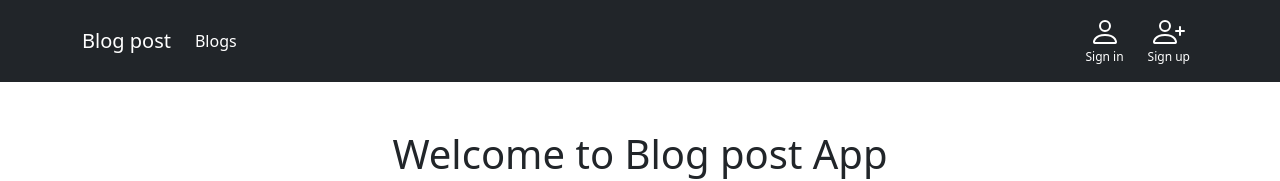
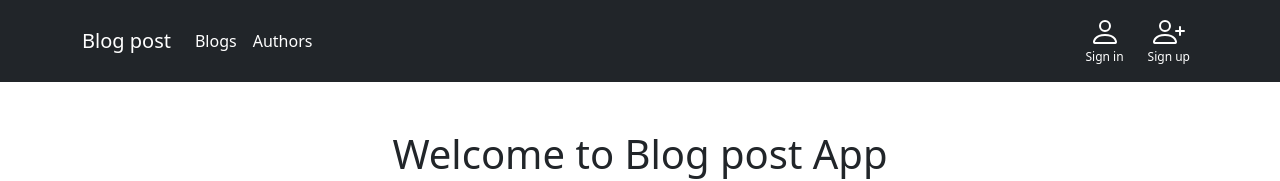
Before and after one commit to sundesz/blogpost, a React (Vite) app in the folder client/: page / in a window 1280 px wide. Shown: the top 181 px of the page. Built offline with nearby package versions, Linux system fonts and the light colour scheme; no server answers.

Commit message:
Add check condition for author user

```diff
--- a/client/src/components/Header/Navigation.tsx
+++ b/client/src/components/Header/Navigation.tsx
@@ -25,7 +25,10 @@ const Navigation: React.FC = (): JSX.Element => {
             <Nav.Link id="blog-link" as={Link} to="/blogs" title="Blogs">
               Blogs
             </Nav.Link>
-            {user.isAuthenticate ? (
+            <Nav.Link id="blog-link" as={Link} to="/authors" title="Author">
+              Authors
+            </Nav.Link>
+            {user.role === 'author' && (
               <Nav.Link
                 id="new-blog-link"
                 as={Link}
@@ -34,8 +37,6 @@ const Navigation: React.FC = (): JSX.Element => {
               >
                 Create blog
               </Nav.Link>
-            ) : (
-              <></>
             )}
           </Nav>
           {user.isAuthenticate ? (
```
